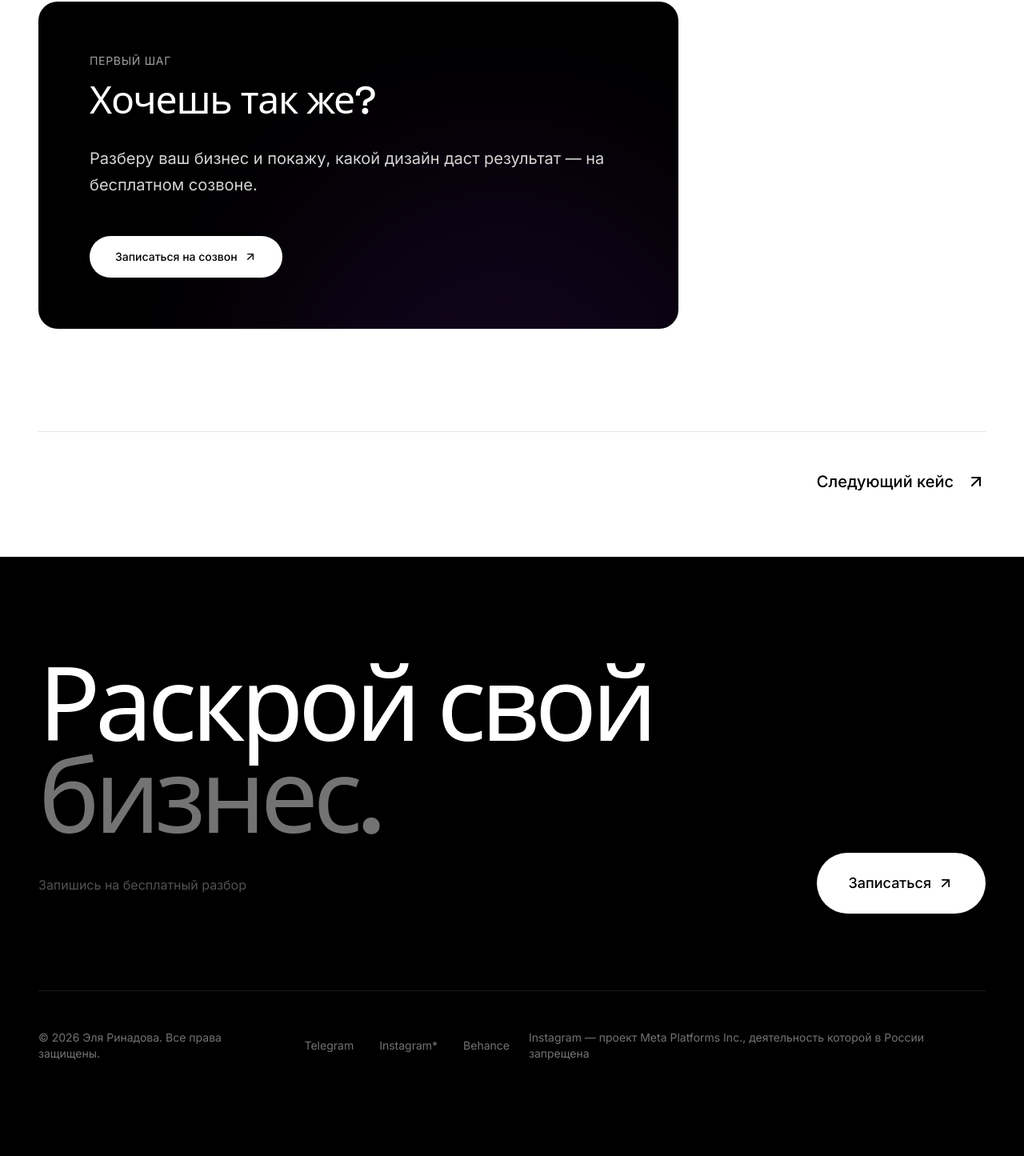
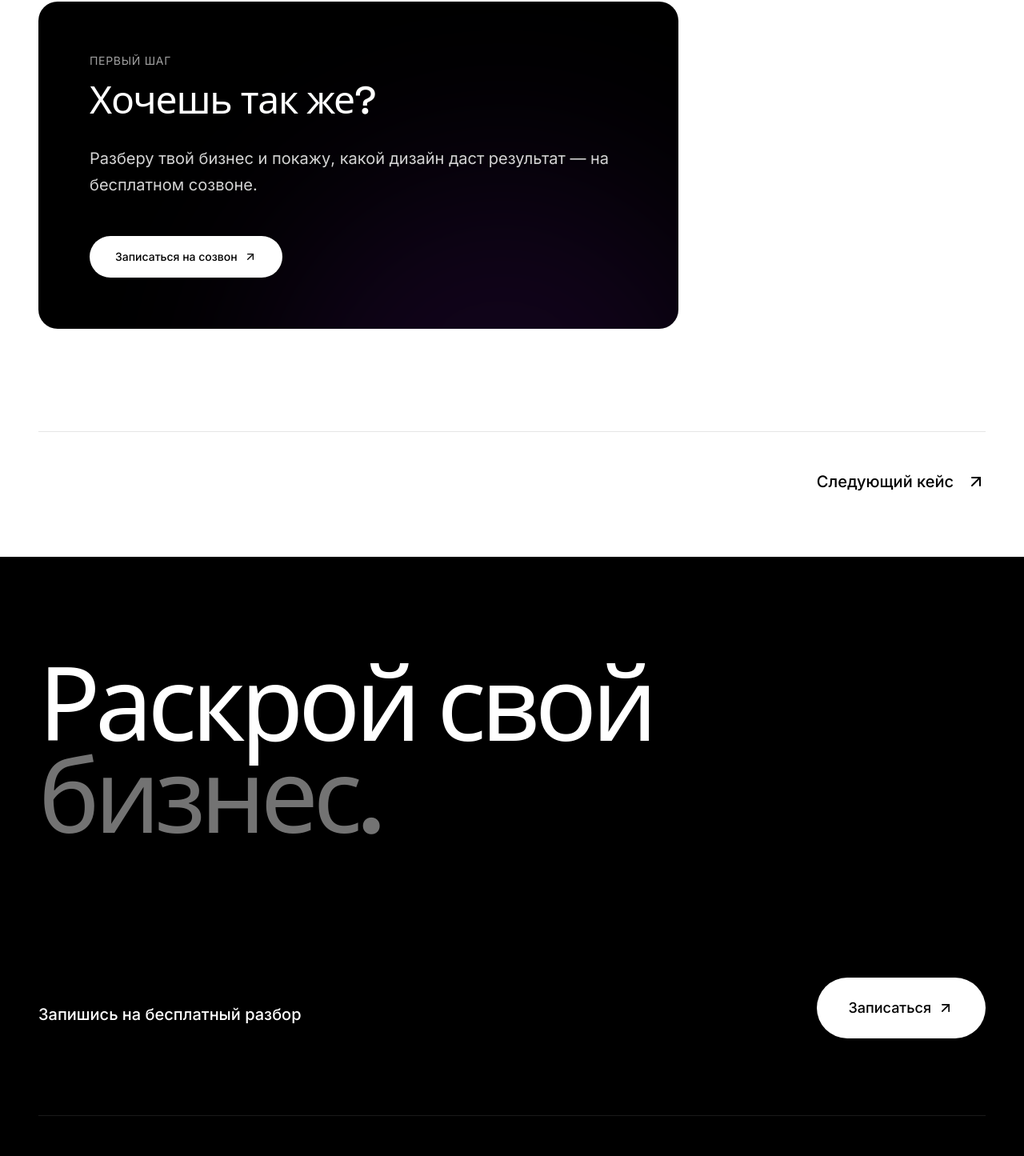
Before and after one commit to elya200611-gif/portfolio, a React (Vite) app: page /case-study in a window 1280 px wide. Shown: the part 10528-11973 px from the top of the page at 80% size. Built offline with nearby package versions, Linux system fonts and the light colour scheme.

Commit message:
Новые ссылки

```diff
--- a/src/components/layout/Footer.tsx
+++ b/src/components/layout/Footer.tsx
@@ -12,10 +12,10 @@ export function Footer() {
               Раскрой свой <br />
               <span className="text-neutral-500">бизнес.</span>
             </h2>
-            <p className="text-neutral-600 mb-6 mt-10">Запишись на бесплатный разбор</p>
+            <p className="text-xl font-medium mb-4 mt-50">Запишись на бесплатный разбор</p>
           </Reveal>
           <Reveal delay={0.2} className="w-full md:w-auto">
-            <MagneticButton href="https://t.me/ellrinad" target="_blank" className="w-full md:w-auto group bg-white text-black px-10 py-6 text-lg">
+            <MagneticButton href="https://t.me/m/B_VekzFYMDEy" target="_blank" className="w-full md:w-auto group bg-white text-black px-10 py-6 text-lg">
               Записаться
               <ArrowUpRight className="ml-2 w-5 h-5 transition-transform group-hover:-translate-y-1 group-hover:translate-x-1" />
             </MagneticButton>
--- a/src/components/layout/Navbar.tsx
+++ b/src/components/layout/Navbar.tsx
@@ -32,7 +32,7 @@ export function Navbar() {
 
         <div className="flex items-center gap-4 pointer-events-auto">
           <div className="hidden md:block">
-            <MagneticButton href="https://t.me/ellrinad" target="_blank" variant="outline" className="px-6 py-2 text-xs border-white/20 text-white hover:bg-white hover:text-black">
+            <MagneticButton href="https://t.me/m/B_VekzFYMDEy" target="_blank" variant="outline" className="px-6 py-2 text-xs border-white/20 text-white hover:bg-white hover:text-black">
               Обсудить проект
             </MagneticButton>
           </div>
--- a/src/pages/CaseStudy.tsx
+++ b/src/pages/CaseStudy.tsx
@@ -269,9 +269,9 @@ export default function CaseStudy() {
                   Хочешь так же?
                 </h2>
                 <p className="text-lg md:text-xl text-neutral-300 leading-relaxed mb-10 md:mb-12">
-                  Разберу ваш бизнес и покажу, какой дизайн даст результат — на бесплатном созвоне.
+                  Разберу твой бизнес и покажу, какой дизайн даст результат — на бесплатном созвоне.
                 </p>
-                <MagneticButton href="https://t.me/ellrinad" target="_blank" variant="secondary" className="w-full md:w-auto bg-white text-black hover:bg-neutral-200">
+                <MagneticButton href="https://t.me/m/B_VekzFYMDEy" target="_blank" variant="secondary" className="w-full md:w-auto bg-white text-black hover:bg-neutral-200">
                   Записаться на созвон <ArrowUpRight className="ml-2 w-4 h-4" />
                 </MagneticButton>
               </div>
--- a/src/pages/CaseStudy2.tsx
+++ b/src/pages/CaseStudy2.tsx
@@ -276,9 +276,9 @@ export default function CaseStudy2() {
                   Хочешь так же?
                 </h2>
                 <p className="text-lg md:text-xl text-neutral-300 leading-relaxed mb-10 md:mb-12">
-                  Разберу ваш бизнес и покажу, какой дизайн даст результат — на бесплатном созвоне.
+                  Разберу твой бизнес и покажу, какой дизайн даст результат — на бесплатном созвоне.
                 </p>
-                <MagneticButton href="https://t.me/ellrinad" target="_blank" variant="secondary" className="w-full md:w-auto bg-white text-black hover:bg-neutral-200">
+                <MagneticButton href="https://t.me/m/B_VekzFYMDEy" target="_blank" variant="secondary" className="w-full md:w-auto bg-white text-black hover:bg-neutral-200">
                   Записаться на созвон <ArrowUpRight className="ml-2 w-4 h-4" />
                 </MagneticButton>
               </div>
--- a/src/pages/Home.tsx
+++ b/src/pages/Home.tsx
@@ -39,7 +39,7 @@ export default function Home() {
               </Reveal>
 
               <Reveal delay={0.3} className="w-full md:w-auto">
-                <MagneticButton href="https://t.me/ellrinad" target="_blank" className="w-full md:w-auto bg-black text-white px-8 py-6 rounded-full text-lg group">
+                <MagneticButton href="https://t.me/m/B_VekzFYMDEy" target="_blank" className="w-full md:w-auto bg-black text-white px-8 py-6 rounded-full text-lg group">
                   Обсудить проект
                   <ArrowDown className="ml-2 w-5 h-5 transition-transform group-hover:translate-y-1" />
                 </MagneticButton>
```
